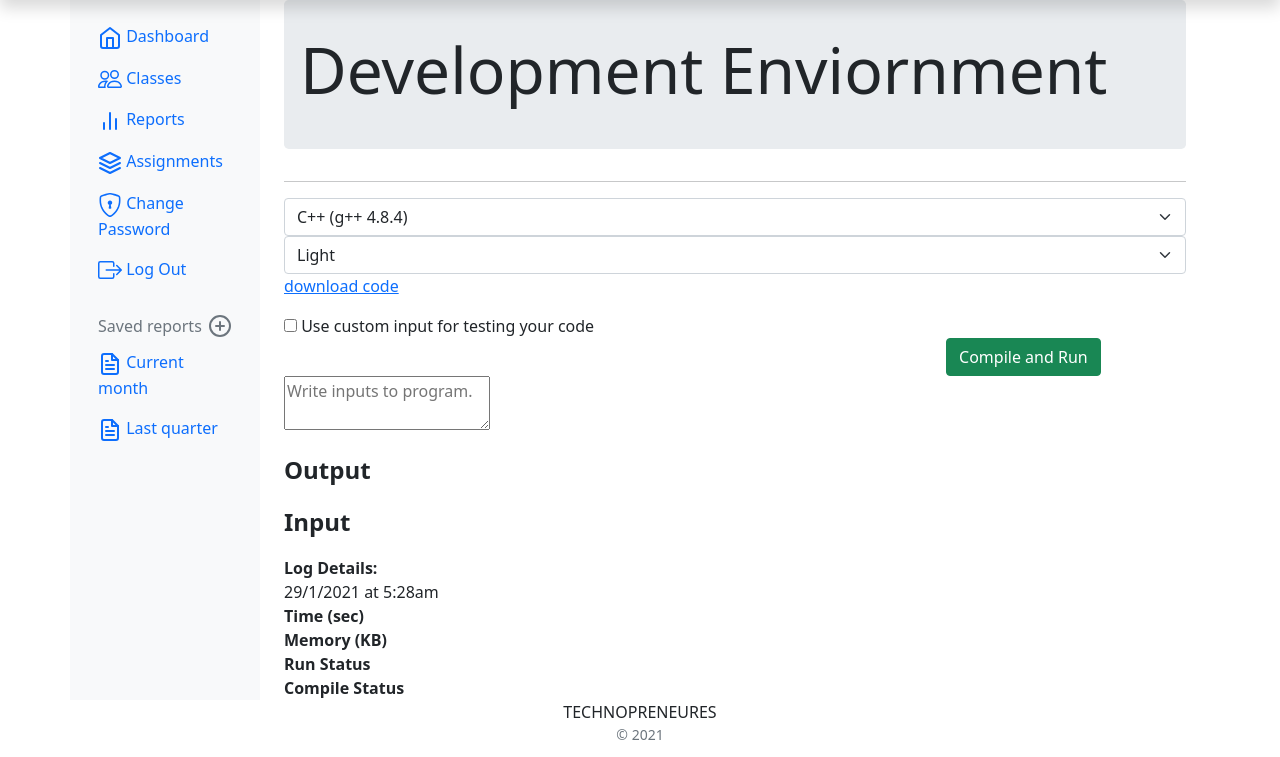
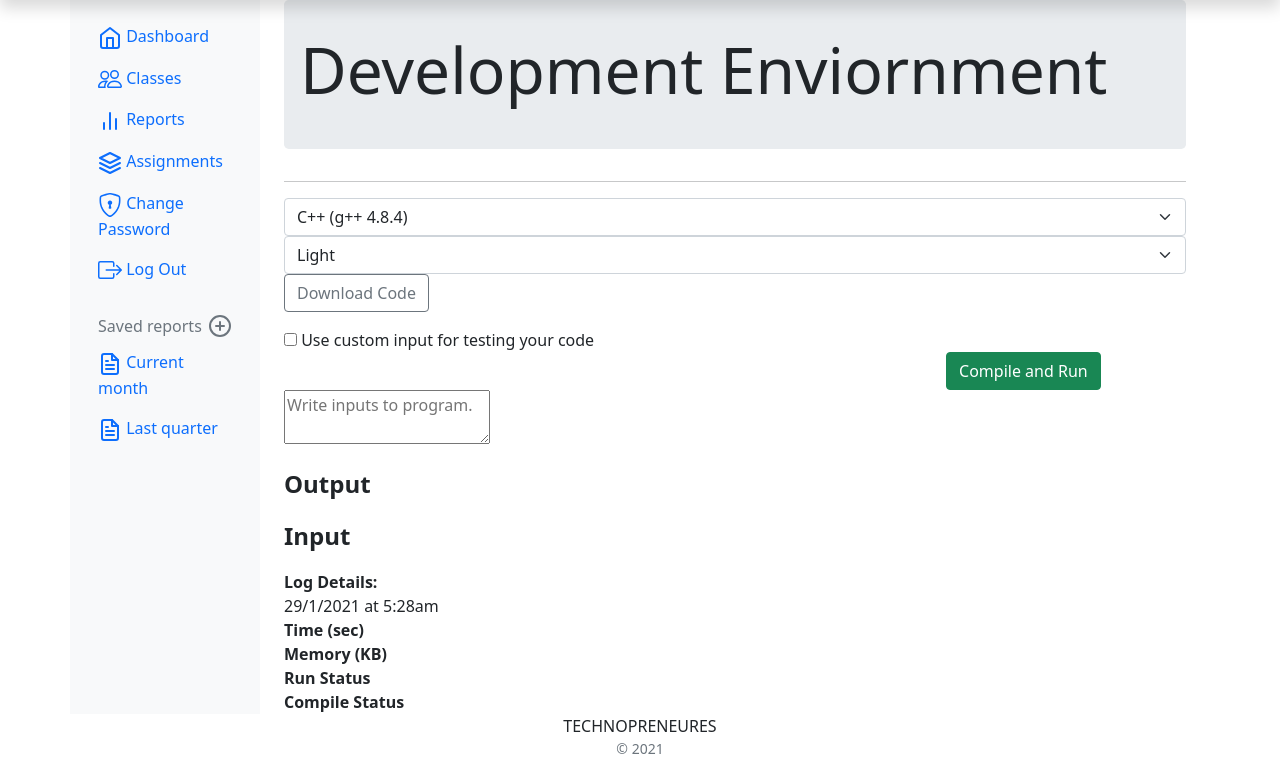
Before and after one commit to umangd98/AssignmentTool, a Django app: template Assignment_Tool/templates/index_compiler.html in a window 1280 px wide. Shown: the part 48-805 px from the top of the page. Run offline with Django 3.2, Linux system fonts and the light colour scheme; the template is opened without the code that fills it, so the values that code supplies are empty; some libraries are stand-ins or nearby versions.

Commit message:
minor improvements.

```diff
--- a/Assignment_Tool/templates/index_compiler.html
+++ b/Assignment_Tool/templates/index_compiler.html
@@ -375,8 +375,8 @@
                     <option value="Twilight">Twilight</option>
                   </select>
                 </div>
-                <a class="" id="download">
-                  download code
+                <a class="btn btn-outline-secondary" id="">
+                  Download Code
                   <span
                     class="glyphicon glyphicon-download-alt"
                     aria-hidden="true"
```
Also changed, not shown: Assignment_Tool/templates/view_assignment.html (+4 -3 lines).
